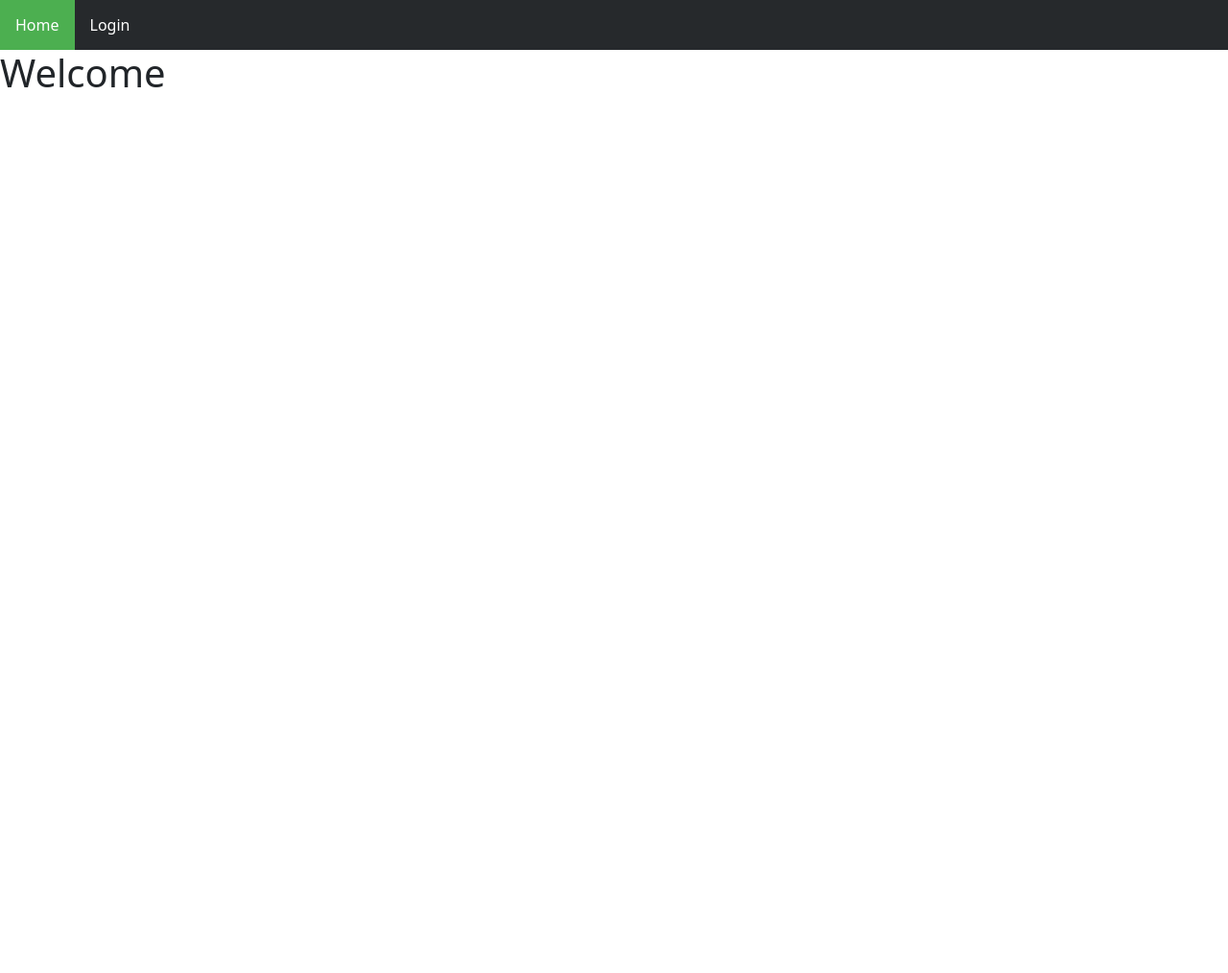
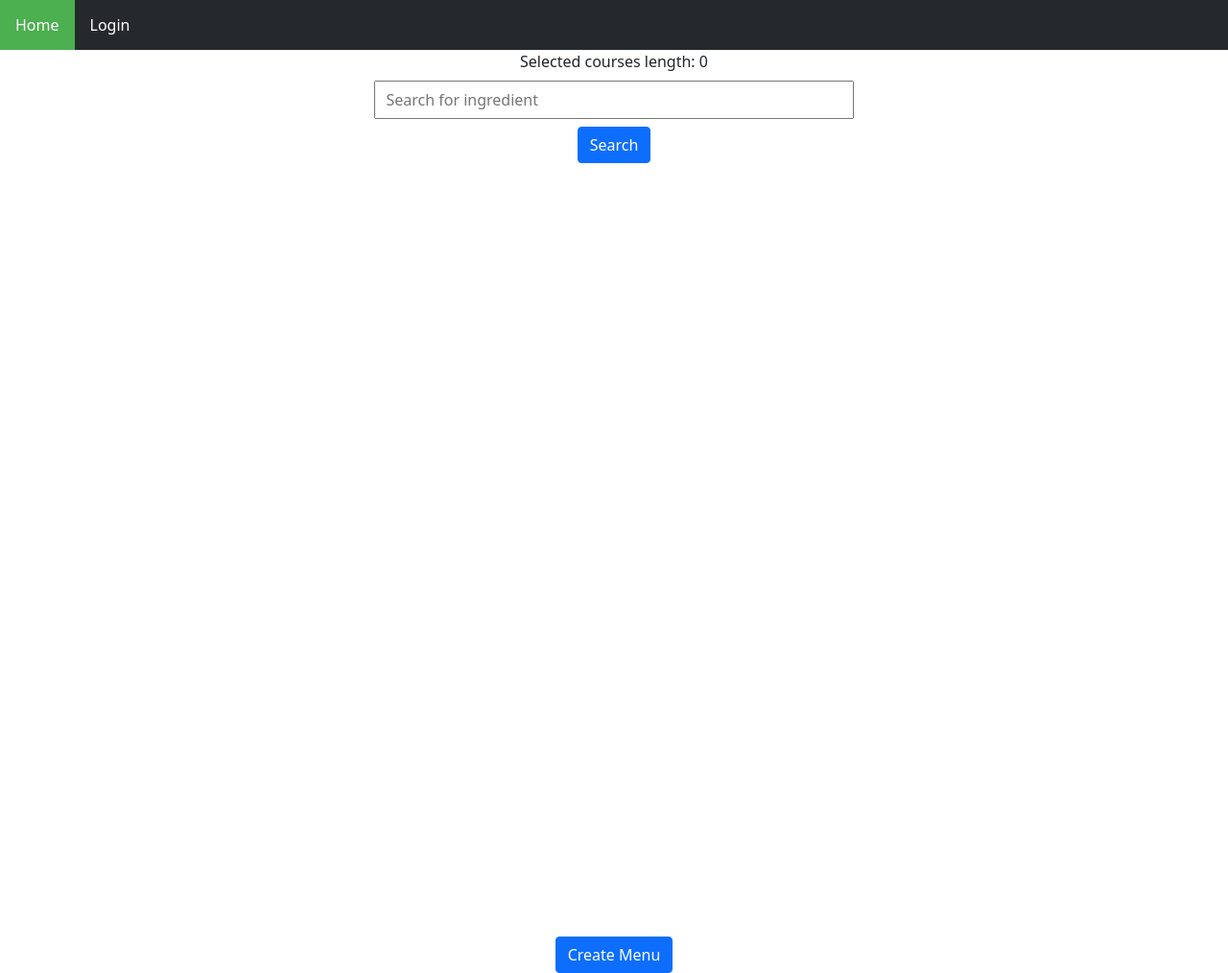
Before and after one commit to FrederikBA/CateringFrontend, a React (Create React App) app: page / in a window 1280 px wide. Shown: the whole page at 96% size. Before the commit the page ends 800 px from the top, so only its background shows below. Built offline with nearby package versions, Linux system fonts and the light colour scheme.

Commit message:
axios post create menu complete

```diff
--- a/src/components/Home.js
+++ b/src/components/Home.js
@@ -1,7 +1,57 @@
+import { useState, useEffect } from "react"
+import axios from "axios"
+import apiUtils from "../utils/apiUtils"
+
 const Home = () => {
+    const [courses, setCourses] = useState([]);
+    const [selectedCourses, setSelectedCourses] = useState([]);
+    const [ingredient, setIngredient] = useState("");
+    const URL = apiUtils.getUrl()
+
+    const menu = { "courses": selectedCourses }
+
+    const onChange = (evt) => {
+        setIngredient(evt.target.value)
+    }
+
+    const search = async () => {
+        const response = await axios.get(URL + '/recipes/' + ingredient)
+        setCourses(response.data.results)
+    }
+
+    const add = (course) => {
+        console.log(course);
+        setSelectedCourses(oldState => [...oldState, course])
+    }
+
+    const createMenu = async () => {
+        await axios.post(URL + '/menu', menu
+        )
+    }
+
+    useEffect(() => {
+        if (selectedCourses.length) console.log(selectedCourses);
+    }, [selectedCourses]);
+
+
     return (
         <div>
-            <h1>Welcome</h1>
+            <div className="center">
+                Selected courses length: {selectedCourses.length}
+            </div>
+            <div>
+                <div className="center">
+                    <input onChange={onChange} className="menuSearch" placeholder="Search for ingredient" id="search" />
+                    <br></br>
+                    <button onClick={search} className="btn btn-primary">Search</button>
+                </div>
+            </div>
+            <div className="courseSection">
+                {courses.map((c) => <div onClick={() => add(c)} key={c.id}><img className="courseImg" src={c.image} alt="" /> <p className="courseInfo">{c.title}</p></div>)}
+            </div>
+            <div className="center">
+                <button onClick={createMenu} className="btn btn-primary">Create Menu</button>
+            </div>
         </div>
     )
 }
--- a/src/index.css
+++ b/src/index.css
@@ -72,11 +72,48 @@ ul.header li a:hover:not(.active) {
   box-sizing: border-box;
 }
 
+.menuSearch {
+  margin-top: 5px;
+  width: 39%;
+  padding: 6px 10px;
+  margin: 8px 0;
+  box-sizing: border-box;
+}
+
 .loginButton {
-  width: 300px;
+  width: 11%;
   margin: 10px;
 }
 
 .statusMsg {
   font-weight: bold;
 }
+
+.courseImg {
+  max-width: 100%;
+  height: auto;
+  border-radius: 8px;
+}
+
+.courseImg:hover {
+  max-width: 100%;
+  height: auto;
+  border-radius: 8px;
+  transition: transform .6s;
+  /* Animation */
+  cursor: pointer;
+  opacity: .9
+}
+
+.courseInfo {
+  font-size: 16px;
+}
+
+.courseSection {
+  text-align: center;
+  margin: 10vh 10vw;
+  height: 80vh;
+  padding: 25px;
+  position: relative;
+  display: inline-block;
+}
```
